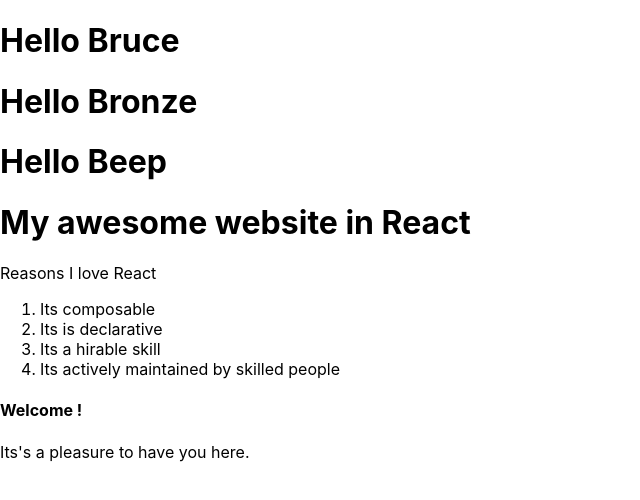
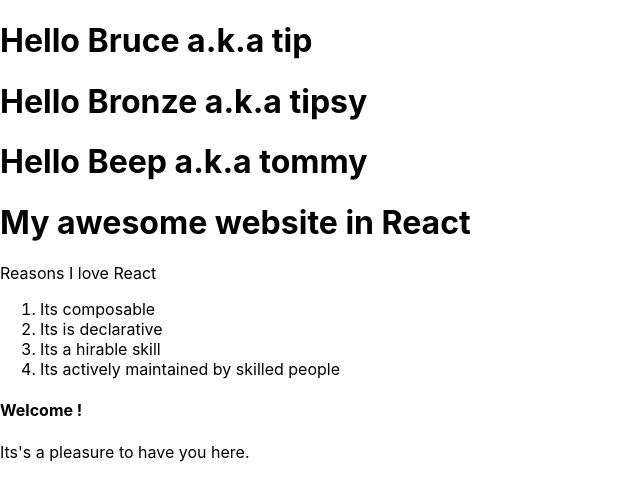
Before and after one commit to oyindamolaWbCode/react-journey, a React (Create React App) app: page / in a window 1280 px wide. Shown: the top 500 px of the page, without its empty margins (0-640 px from the left). Built offline with nearby package versions, Linux system fonts and the light colour scheme.

Commit message:
conditional rendering

```diff
--- a/src/App.js
+++ b/src/App.js
@@ -1,18 +1,50 @@
 import React from "react";
+import { useState } from "react";
 import Greet from "./Greet";
 import Mini from "./Mini";
 import Welcome from "./Welcome";
 
+// loader component
+// const Loader = () => {
+//   return(
+
+//     <div className="loader">
+//       <p>Loading...</p>
+//       </div>
+//   );
+// };
+
+// content component
 const App = () => {
   return (
     <div className="App">
-      <Greet name="Bruce" />
-      <Greet name="Bronze"/>
-      <Greet name="Beep"/>
+      <Greet name="Bruce" nickname="tip"/>
+      <Greet name="Bronze" nickname="tipsy"/>
+      <Greet name="Beep" nickname="tommy"/>
       <Mini />
       <Welcome />
     </div>
    );
+
+
 }
 
-export default App;
+//create root for rndering
+
+// const Loading = () =>{
+//   const [isLoading, setIsLoading] = useState(true);
+
+  //setTimeout
+  // setTimeout(() =>{
+  //   setIsLoading(false);
+  // }, 1000)
+
+//render
+// return(
+//   <section className="container">
+//     {isLoading ? <Loader /> : <App />}
+//   </section>
+// )
+// }
+
+export default App
--- a/src/Greet.js
+++ b/src/Greet.js
@@ -3,7 +3,7 @@
 const Greet = (props) => {
     console.log(props)
     return (
-        <h1>Hello {props.name}</h1>
+        <h1>Hello {props.name} a.k.a {props.nickname}</h1>
      );
 }
 
```
